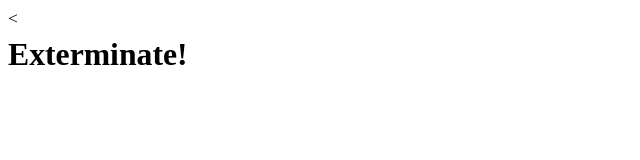
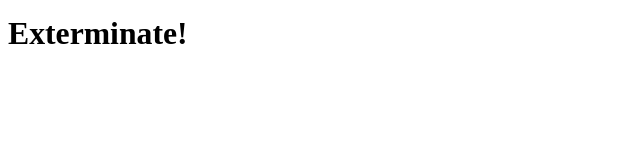
Before and after one commit to paisley-laurenzio/dsn1676-week-1, a plain HTML site: page index.html in a window 1280 px wide. Shown: the whole page, without its empty margins (0-640 px from the left). Drawn offline with Linux system fonts and the light colour scheme.

Commit message:
fixed h1

```diff
--- a/index.html
+++ b/index.html
@@ -10,7 +10,7 @@
         <meta name="viewport" content="width=device-width,initial-scale=1">
     </head>
     <body>
-        <<h1>Exterminate!</h1>
+        <h1>Exterminate!</h1>
 
     </body>
 </html>
```
